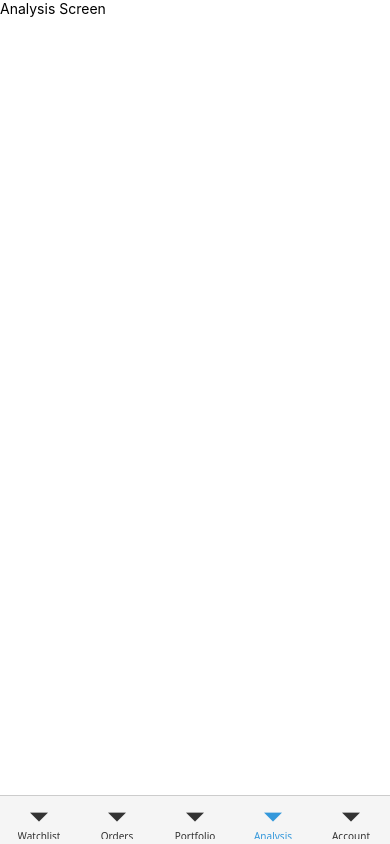
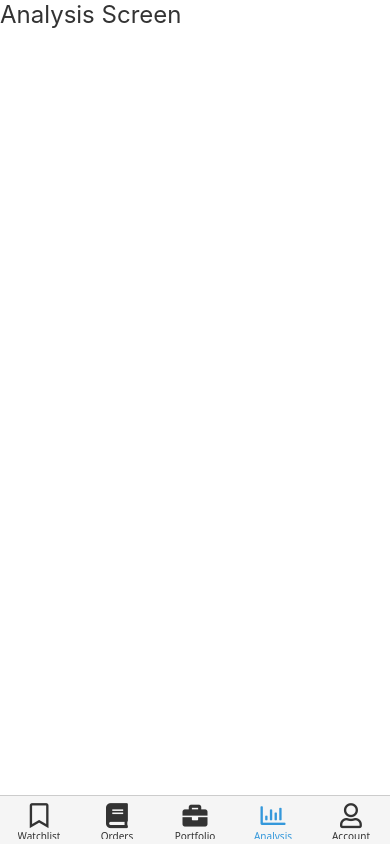
Before and after one commit to ArchitAvd/kite-clone, a React Native app: screen /Analysis in a window 390 px wide. Built offline with nearby package versions, Linux system fonts and the light colour scheme.

Commit message:
added consistent theming accross pages and svg icons

```diff
--- a/App.tsx
+++ b/App.tsx
@@ -7,7 +7,6 @@ import { MyDarkTheme, MyLightTheme } from '~/themes';
 
 export default function App() {
   const colorScheme = useColorScheme();
-  console.log(colorScheme);
   return (
     <SafeAreaProvider>
       <NavigationContainer theme={colorScheme === 'dark' ? MyDarkTheme : MyLightTheme}>
--- a/package.json
+++ b/package.json
@@ -15,14 +15,14 @@
     "@react-navigation/native": "^7.1.9",
     "expo": "^53.0.9",
     "expo-status-bar": "~2.2.3",
+    "expo-system-ui": "~5.0.7",
     "nativewind": "latest",
     "react": "19.0.0",
     "react-native": "0.79.2",
     "react-native-gesture-handler": "^2.25.0",
     "react-native-reanimated": "~3.17.4",
     "react-native-safe-area-context": "^5.4.0",
-    "react-native-screens": "^4.10.0",
-    "expo-system-ui": "~5.0.7"
+    "react-native-screens": "^4.10.0"
   },
   "devDependencies": {
     "@babel/core": "^7.20.0",
--- a/src/navigation/TabNavigator.tsx
+++ b/src/navigation/TabNavigator.tsx
@@ -5,24 +5,63 @@ import Portfolio from '../screens/Portfolio';
 import Analysis from '../screens/Analysis';
 import Account from '../screens/Account';
 import { useTheme } from '@react-navigation/native';
+import { FontAwesome5 } from '@expo/vector-icons';
 
 const Tab = createBottomTabNavigator();
 
 export default function TabNavigator() {
-  const colors = useTheme();
+  const { colors } = useTheme();
   return (
     <Tab.Navigator
       screenOptions={{
         headerShown: false,
-        tabBarStyle: { backgroundColor: colors.colors.card },
-        tabBarActiveTintColor: colors.colors.primary,
-        tabBarInactiveTintColor: colors.colors.text,
+        tabBarStyle: { backgroundColor: colors.card },
+        tabBarActiveTintColor: colors.primary,
+        tabBarInactiveTintColor: colors.text,
       }}>
-      <Tab.Screen name="Watchlist" component={Watchlist} />
-      <Tab.Screen name="Orders" component={Order} />
-      <Tab.Screen name="Portfolio" component={Portfolio} />
-      <Tab.Screen name="Analysis" component={Analysis} />
-      <Tab.Screen name="Account" component={Account} />
+      <Tab.Screen
+        name="Watchlist"
+        component={Watchlist}
+        options={{
+          tabBarIcon: ({ color, size }) => (
+            <FontAwesome5 name="bookmark" size={size} color={color} />
+          ),
+        }}
+      />
+      <Tab.Screen
+        name="Orders"
+        component={Order}
+        options={{
+          tabBarIcon: ({ color, size }) => (
+            <FontAwesome5 name="book" size={size} color={color} solid={false} />
+          ),
+        }}
+      />
+      <Tab.Screen
+        name="Portfolio"
+        component={Portfolio}
+        options={{
+          tabBarIcon: ({ color, size }) => (
+            <FontAwesome5 name="briefcase" size={size} color={color} />
+          ),
+        }}
+      />
+      <Tab.Screen
+        name="Analysis"
+        component={Analysis}
+        options={{
+          tabBarIcon: ({ color, size }) => (
+            <FontAwesome5 name="chart-bar" size={size} color={color} />
+          ),
+        }}
+      />
+      <Tab.Screen
+        name="Account"
+        component={Account}
+        options={{
+          tabBarIcon: ({ color, size }) => <FontAwesome5 name="user" size={size} color={color} />,
+        }}
+      />
     </Tab.Navigator>
   );
 }
--- a/src/screens/Account.tsx
+++ b/src/screens/Account.tsx
@@ -1,13 +1,13 @@
-import { useColorScheme } from 'nativewind';
+import { useTheme } from '@react-navigation/native';
 import { View, Text } from 'react-native';
 import { SafeAreaView } from 'react-native-safe-area-context';
 
 export default function Account() {
-  const scheme = useColorScheme();
+  const { colors } = useTheme();
   return (
-    <SafeAreaView className="flex-1 bg-white dark:bg-black">
+    <SafeAreaView className="flex-1" style={{ backgroundColor: colors.background }}>
       <View>
-        <Text> Account Screen</Text>
+        <Text style={{ color: colors.text, fontSize: 24 }}> Account Screen</Text>
       </View>
     </SafeAreaView>
   );
--- a/src/screens/Analysis.tsx
+++ b/src/screens/Analysis.tsx
@@ -1,13 +1,13 @@
-import { useColorScheme } from 'nativewind';
+import { useTheme } from '@react-navigation/native';
 import { Text, View } from 'react-native';
 import { SafeAreaView } from 'react-native-safe-area-context';
 
 export default function Analysis() {
-  const scheme = useColorScheme();
+  const { colors } = useTheme();
   return (
-    <SafeAreaView className="flex-1 bg-white dark:bg-black">
+    <SafeAreaView className="flex-1 " style={{ backgroundColor: colors.background }}>
       <View>
-        <Text>Analysis Screen</Text>
+        <Text style={{ color: colors.text, fontSize: 24 }}>Analysis Screen</Text>
       </View>
     </SafeAreaView>
   );
--- a/src/screens/Order.tsx
+++ b/src/screens/Order.tsx
@@ -1,13 +1,13 @@
-import { useColorScheme } from 'nativewind';
+import { useTheme } from '@react-navigation/native';
 import { View, Text } from 'react-native';
 import { SafeAreaView } from 'react-native-safe-area-context';
 
 export default function Order() {
-  const scheme = useColorScheme();
+  const { colors } = useTheme();
   return (
-    <SafeAreaView className="flex-1 bg-white dark:bg-black">
+    <SafeAreaView className="flex-1" style={{ backgroundColor: colors.background }}>
       <View>
-        <Text>Order Screen</Text>
+        <Text style={{ color: colors.text, fontSize: 24 }}>Order Screen</Text>
       </View>
     </SafeAreaView>
   );
--- a/src/screens/Portfolio.tsx
+++ b/src/screens/Portfolio.tsx
@@ -1,13 +1,13 @@
-import { useColorScheme } from 'nativewind';
+import { useTheme } from '@react-navigation/native';
 import { Text, View } from 'react-native';
 import { SafeAreaView } from 'react-native-safe-area-context';
 
 export default function Portfolio() {
-  const scheme = useColorScheme();
+  const { colors } = useTheme();
   return (
-    <SafeAreaView className="flex-1 bg-white dark:bg-black">
+    <SafeAreaView className="flex-1" style={{ backgroundColor: colors.background }}>
       <View>
-        <Text> Portfolio Screen</Text>
+        <Text style={{ color: colors.text, fontSize: 24 }}> Portfolio Screen</Text>
       </View>
     </SafeAreaView>
   );
--- a/src/screens/Watchlist.tsx
+++ b/src/screens/Watchlist.tsx
@@ -1,13 +1,13 @@
-import { useColorScheme } from 'nativewind';
+import { useTheme } from '@react-navigation/native';
 import { View, Text } from 'react-native';
 import { SafeAreaView } from 'react-native-safe-area-context';
 
 export default function Watchlist() {
-  const scheme = useColorScheme();
+  const { colors } = useTheme();
   return (
-    <SafeAreaView className="flex-1 bg-white dark:bg-black">
+    <SafeAreaView className="flex-1" style={{ backgroundColor: colors.background }}>
       <View>
-        <Text> Watchlist screen </Text>
+        <Text style={{ color: colors.text, fontSize: 24 }}> Watchlist screen </Text>
       </View>
     </SafeAreaView>
   );
--- a/src/themes/index.js
+++ b/src/themes/index.js
@@ -17,7 +17,7 @@ export const MyDarkTheme = {
   ...DarkTheme,
   colors: {
     ...DarkTheme.colors,
-    primary: '#9b59b6',
+    primary: '#0246f2',
     background: '#121212',
     card: '#1e1e1e',
     text: '#ffffff',
```
